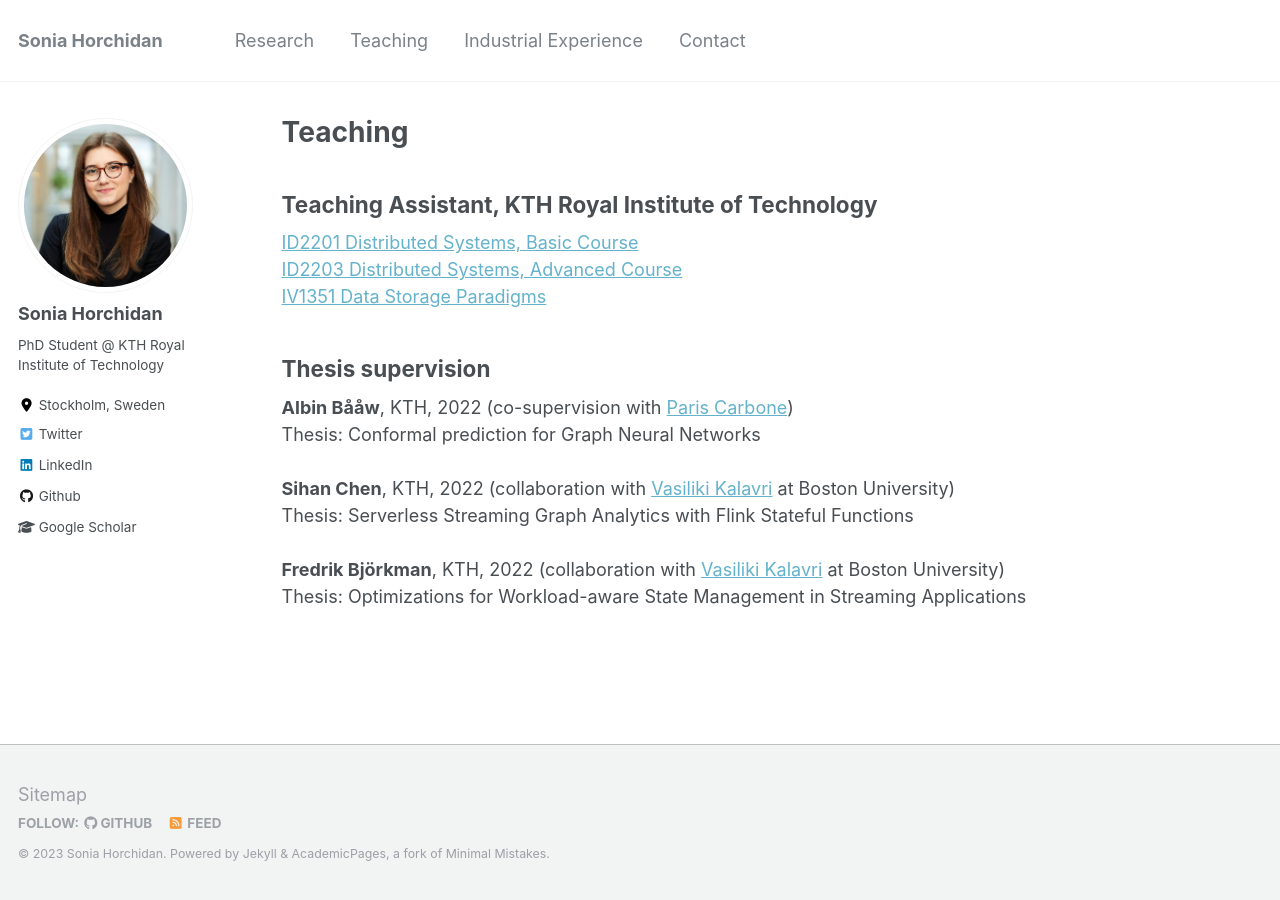
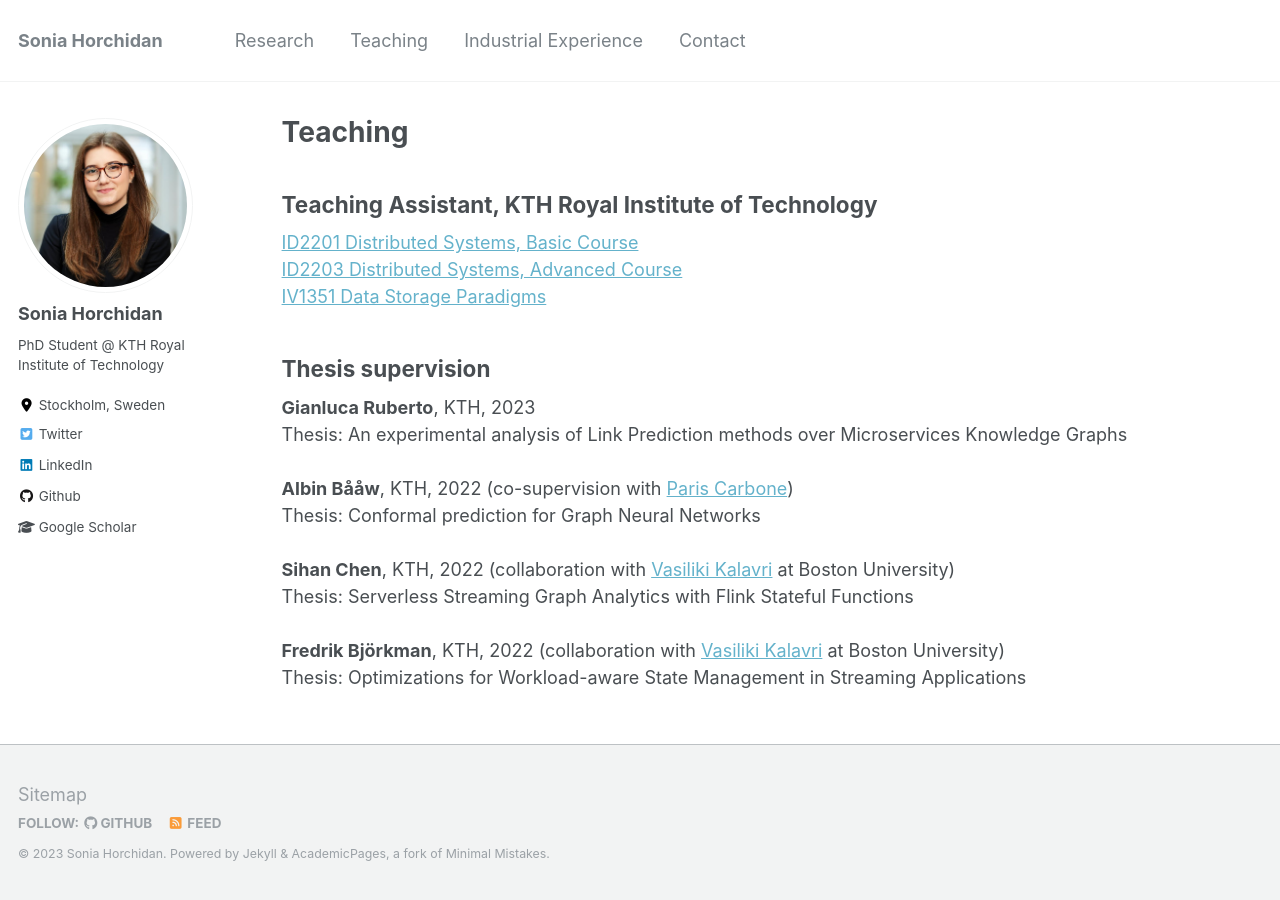
Before and after one commit to soniahorchidan/soniahorchidan.github.io, a Jekyll site: the page built from _pages/teaching.html, in a window 1280 px wide. Built offline with Jekyll 4.4.1, drawn with Linux system fonts in a browser that asks for light colours; nearby versions of some CDN libraries.

Commit message:
Update teaching.html

```diff
--- a/_pages/teaching.html
+++ b/_pages/teaching.html
@@ -20,6 +20,12 @@ author_profile: true
 
 <h2>Thesis supervision</h2>
 
+<b>Gianluca Ruberto</b>, KTH, 2023
+<br>
+Thesis: An experimental analysis of Link Prediction methods over Microservices Knowledge Graphs
+
+<br><br>
+
 <b>Albin Bååw</b>, KTH, 2022 (co-supervision with <a href="https://www.kth.se/profile/parisc" style="color:#64B2CB">Paris Carbone</a>)
 <br>
 Thesis: Conformal prediction for Graph Neural Networks
```
